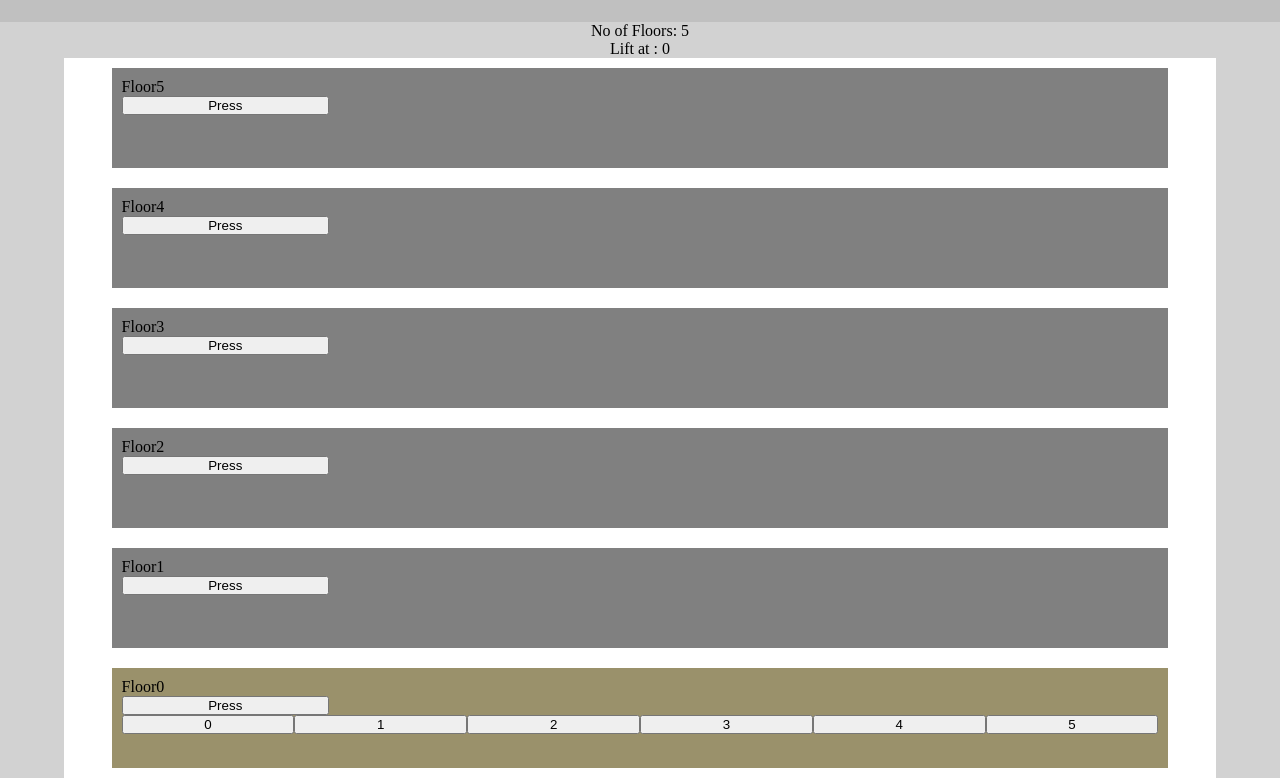
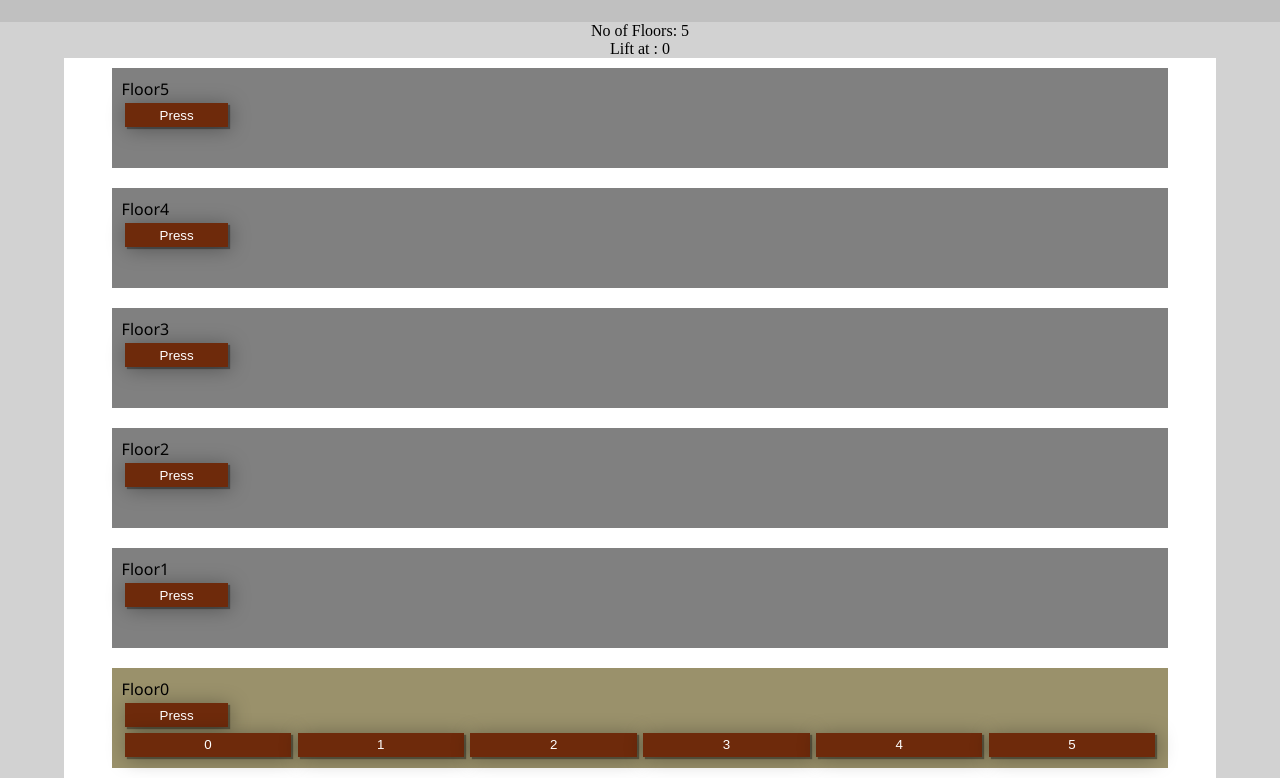
Before and after one commit to Sakthi5002/Elevator, a plain HTML site: page index.html in a window 1280 px wide. Shown: the part 66-844 px from the top of the page. Drawn offline with Linux system fonts and the light colour scheme.

Commit message:
Lift fix

```diff
--- a/script.js
+++ b/script.js
@@ -37,6 +37,8 @@ function startLift(id){
             moveLiftIntervalId = setInterval(() => moveLift(lift+1, id), 1000);
         } else if (lift > id) {
             moveLiftIntervalId = setInterval(() => moveLift(lift-1, id), 1000);
+        } else {
+            calledQueue.splice(0,1);
         }
 }
 
--- a/style.css
+++ b/style.css
@@ -57,8 +57,24 @@ maroon : #6e2a0b */
     margin: 10px;
 }
 
+.floor p{
+    font-family: 'Segoe UI', Tahoma, Geneva, Verdana, sans-serif;
+}
+
 .call {
-    width: 20%;
+    width: 10%;
+    background-color: #6e2a0b;
+    color: white;
+    border: 1px solid #6e2a0b;
+    box-shadow: 2px 2px 1px rgba(0, 0, 0, 0.353), 2px 2px 20px rgba(0, 0, 0, 0.353);
+    margin: 0.2rem;
+    padding: 0.2rem;
+    cursor: pointer;
+}
+
+.call:hover{
+    background-color:white;
+    color: #6e2a0b;
 }
 
 .lift {
@@ -69,7 +85,20 @@ maroon : #6e2a0b */
 
 .floor-num{
     display: none;
+    margin: 0.2rem;
     flex-grow: 1;
+    background-color: #6e2a0b;
+    color: white;
+    outline: none;
+    border: 1px solid #6e2a0b;
+    box-shadow: 2px 2px 1px rgba(0, 0, 0, 0.353), 2px 2px 20px rgba(0, 0, 0, 0.353);
+    padding: 0.2rem;
+    cursor: pointer;
+}
+
+.floor-num:hover{
+    background-color:white;
+    color: #6e2a0b;
 }
 
 .lift .floor-num{
```
